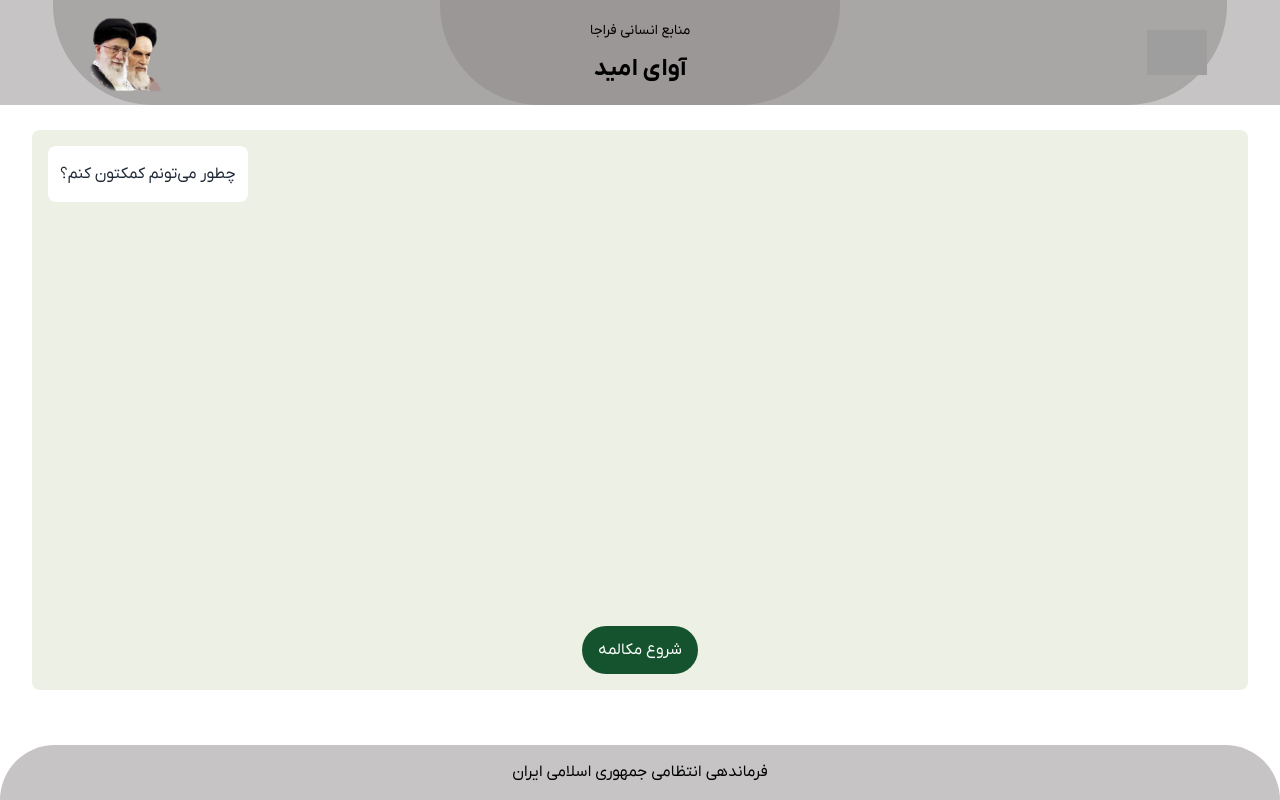
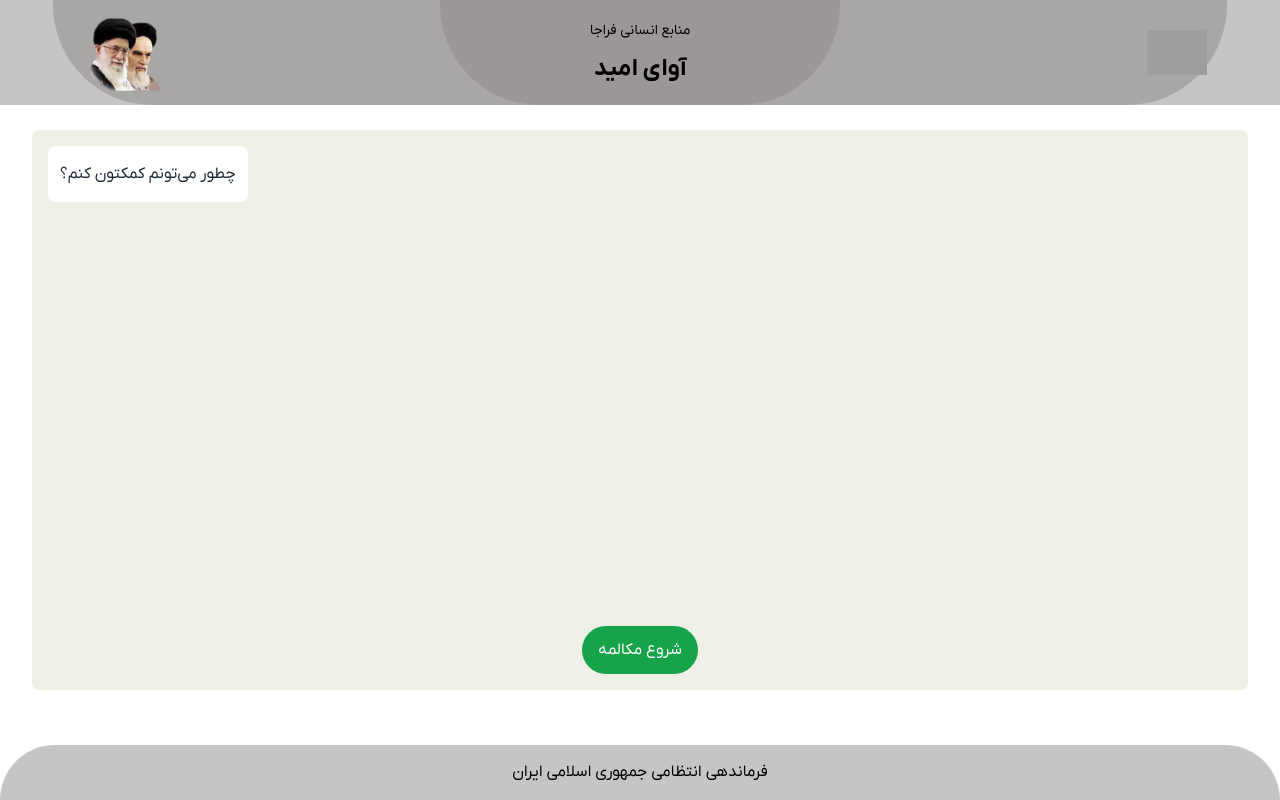
Before and after one commit to avayesadra/avayes-front-chatbot, a Next.js app: page / in a window 1280 px wide. Built offline with nearby package versions, Linux system fonts and the light colour scheme; grey boxes are pictures that could not be loaded.

Commit message:
Some changes

```diff
--- a/app/chatbot/_component/ChatInputComponent.js
+++ b/app/chatbot/_component/ChatInputComponent.js
@@ -63,7 +63,7 @@ export default function ChatInput({ onSendMessage, loading }) {
 
         <button
           onClick={handleSendMessage}
-          className="flex items-center justify-center w-20 bg-green-900 text-white mr-2 rounded-full px-4 py-2 hover:bg-green-800 focus:outline-none focus:ring-2 focus:ring-green-800"
+          className="flex items-center justify-center w-20 bg-green-600 text-white mr-2 rounded-full px-4 py-2 hover:bg-green-800 focus:outline-none focus:ring-2 focus:ring-green-800"
           disabled={loading}
         >
           {!loading ? (
--- a/app/page.js
+++ b/app/page.js
@@ -169,7 +169,7 @@ export default function chatBotPage() {
           <div className="flex p-4 justify-center">
             <button
               onClick={handleStartThread}
-              className="flex items-center justify-center bg-green-900 text-white rounded-full px-4 py-2 hover:bg-green-800 focus:outline-none focus:ring-2 focus:ring-green-800"
+              className="flex items-center justify-center bg-green-600 text-white rounded-full px-4 py-2 hover:bg-green-800 focus:outline-none focus:ring-2 focus:ring-green-800"
               disabled={threadIsLoading}
               style={{
                 height: "48px",
```
